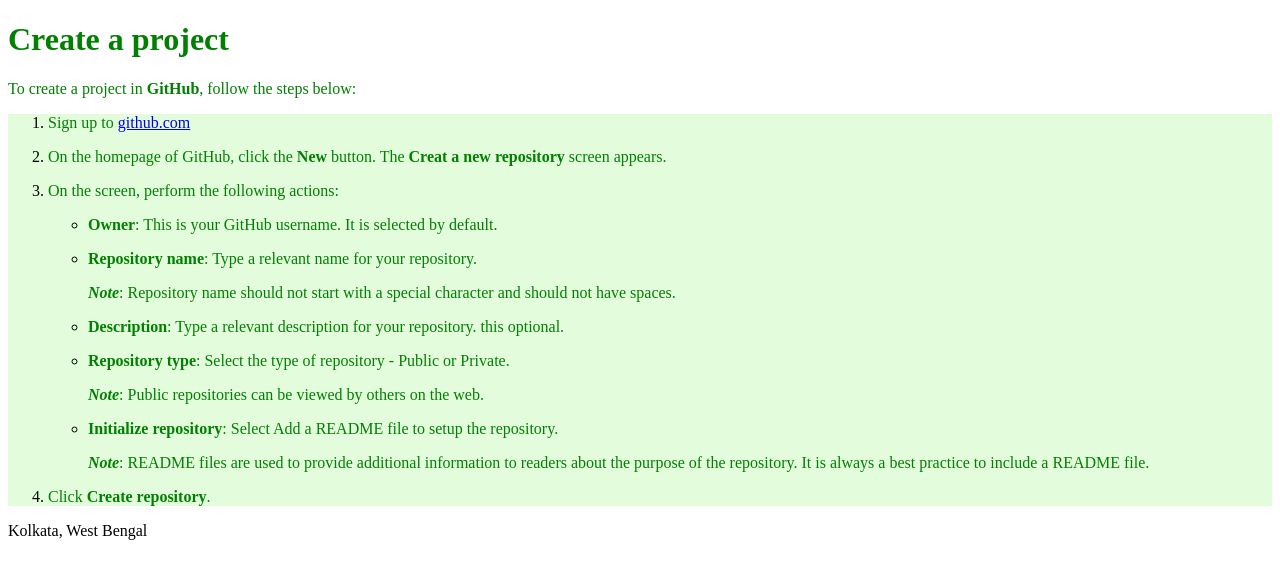
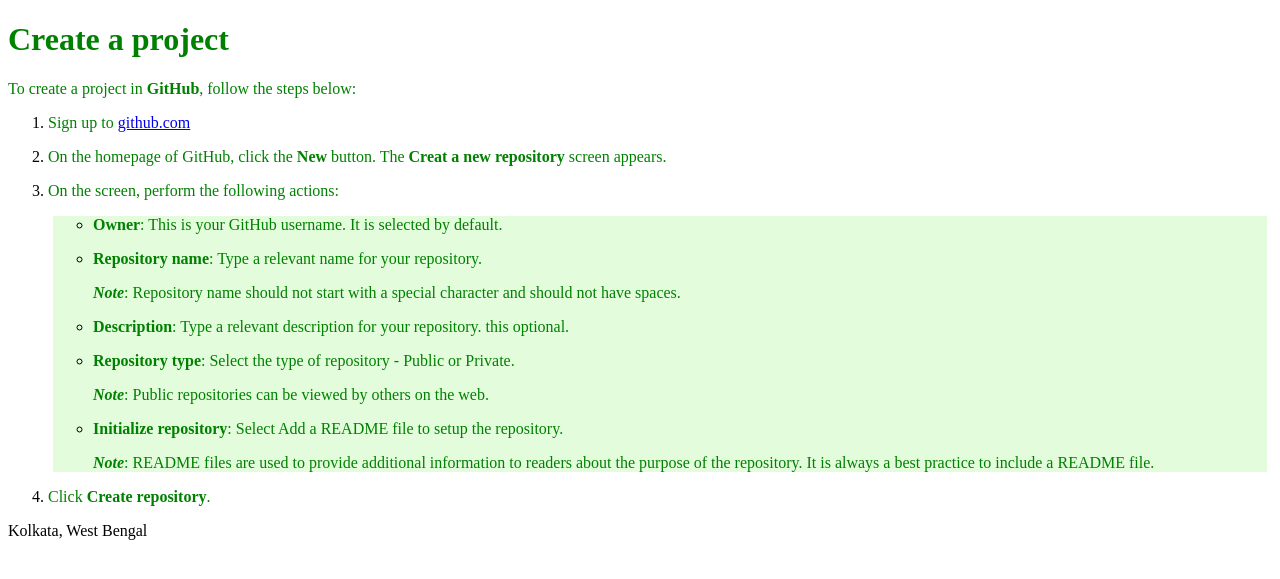
Before and after one commit to biswas3/Assignment, a Jekyll site: the page built from create-a-project.md, in a window 1280 px wide. Shown: the top 579 px of the page. Built offline with Jekyll 4.4.1, drawn with Linux system fonts in a browser that asks for light colours; our own code applies the rules of GitHub Pages for plain Markdown files.

Commit message:
Update style.css

```diff
--- a/assets/css/style.css
+++ b/assets/css/style.css
@@ -1,9 +1,11 @@
 h1 {color:green;}
 p {color:green;}
 ol {
-  background: #e3fcdc;
+  background: #e3fcdc
+  margin: 5px;
 }
 
 ul {
   background: #e3fcdc;
+  margin: 5px;
 }
```
